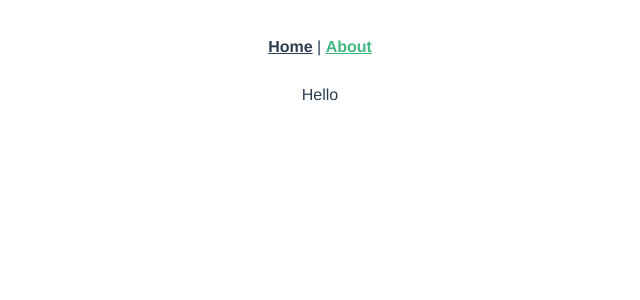
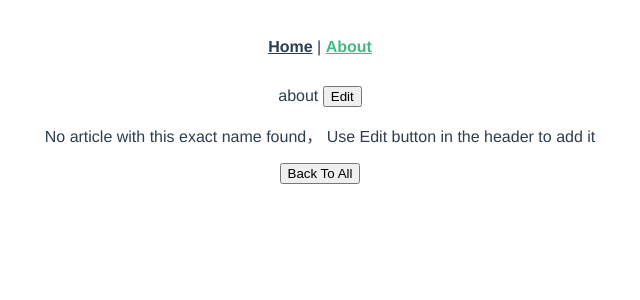
Before and after one commit to yid164/planitar-assignment, a Vue app: page /about in a window 1280 px wide. Shown: the top 300 px of the page, without its empty margins (320-960 px from the left). Built offline with nearby package versions, Linux system fonts and the light colour scheme; no server answers.

Commit message:
basic functions finished for view component

```diff
--- a/src/components/View.vue
+++ b/src/components/View.vue
@@ -1,6 +1,20 @@
 <template>
     <div>
-        Hello
+        <header>
+            {{articleName}}
+            <button @click="edit()">Edit</button>
+        </header>
+        <div>
+            <div v-if="articleContent === '' ">
+                <p>No article with this exact name found， Use Edit button in the header to add it</p>
+            </div>
+            <div v-else>
+                <v-html>{{articleContent}}</v-html>
+            </div>
+        </div>
+
+        <button @click="backToAll()">Back To All</button>
+
     </div>
 </template>
 
@@ -9,8 +23,34 @@
         name: "View",
         data(){
             return{
-                articleName: this.$route.params.name
+                articleName: this.$route.params.name,
+                articleContent: ""
             }
+        },
+        methods:{
+            fetchContent:function () {
+                const url = 'articles/'+this.articleName
+                this.axios.get(url, {
+                    headers: {
+                        'Content-Type': '*',
+                    }
+                })
+                    .then((result)=>{
+                        this.articleContent = result.data.content
+                        console.log(result.data)
+                    })
+            },
+
+            backToAll:function () {
+                this.$router.push('/');
+            },
+
+            edit:function () {
+                this.$router.push('/edit/'+this.articleName);
+            }
+        },
+        mounted() {
+            this.fetchContent();
         }
     }
 </script>
```
